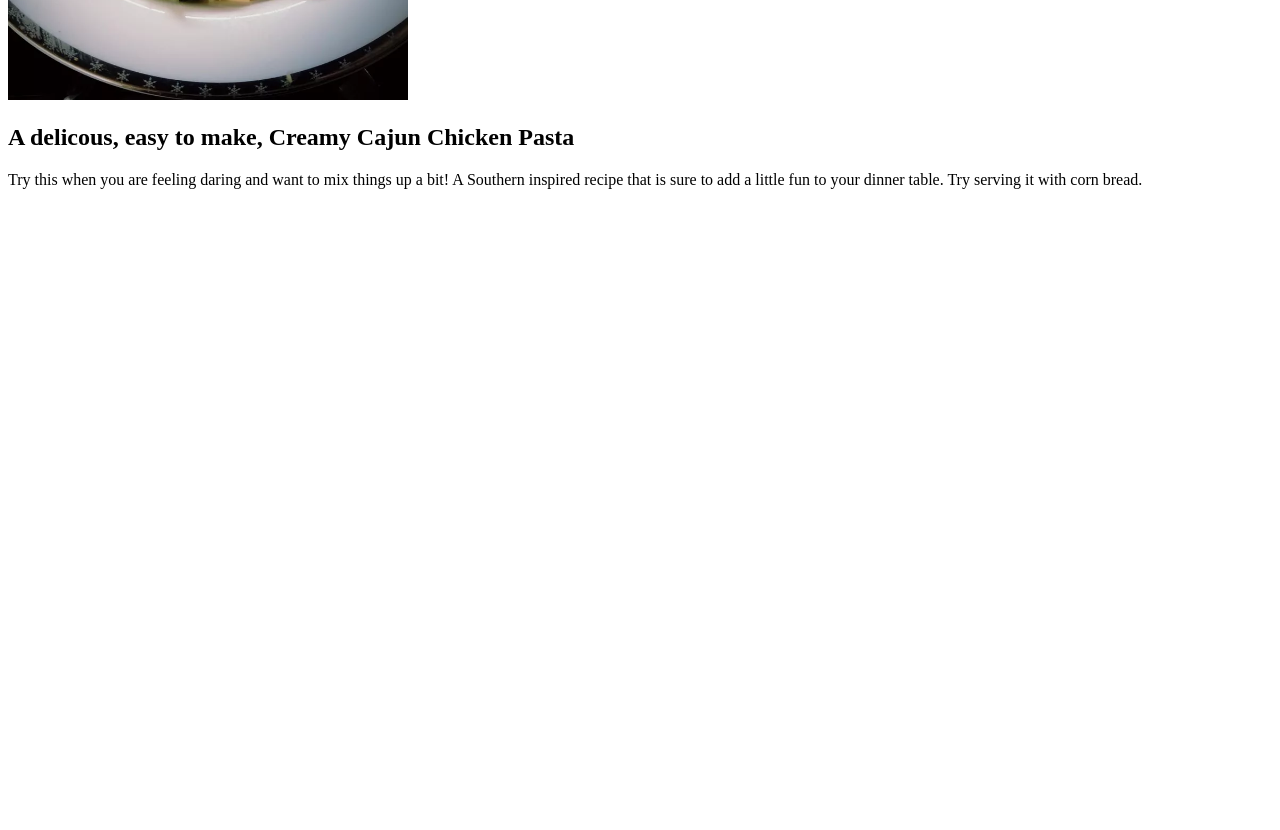
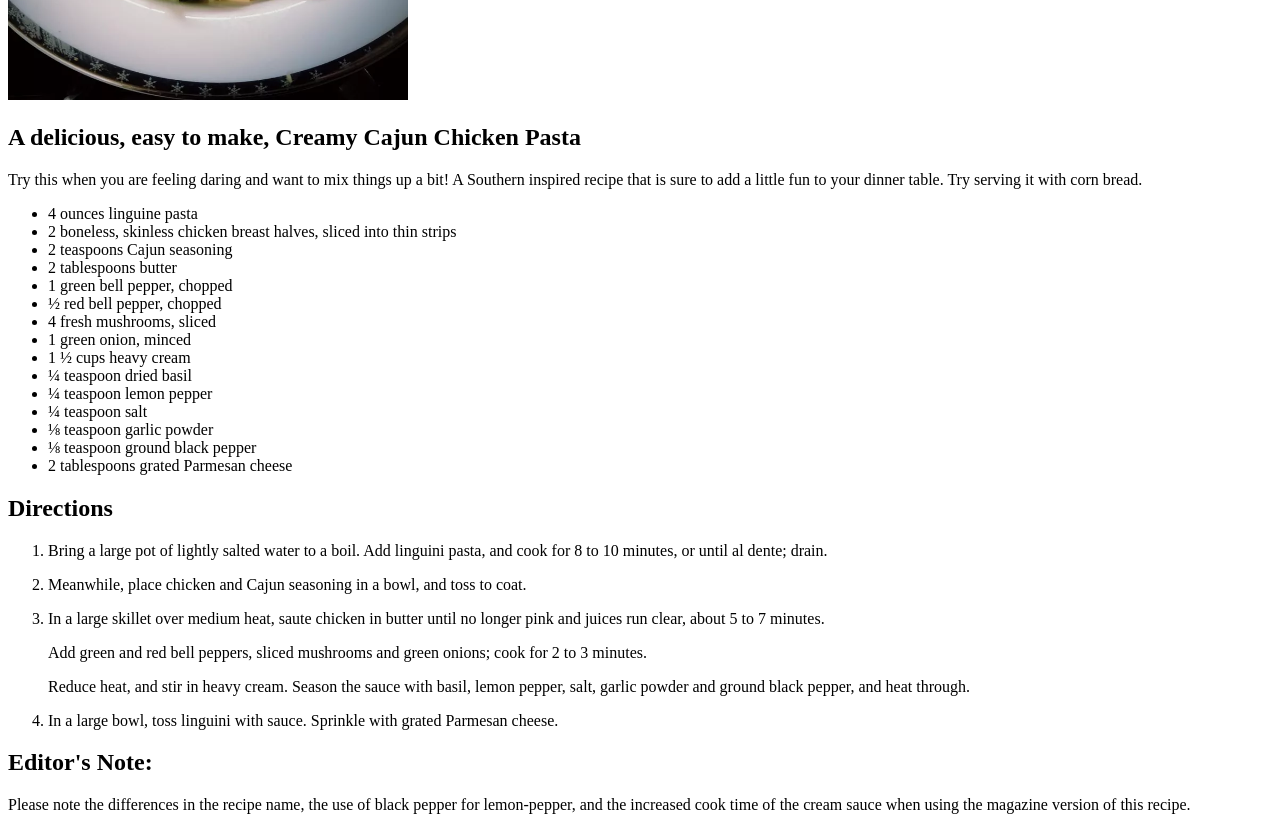
Before and after one commit to Jamesfindlater12/odin-recipes, a plain HTML site: page recipes/chicken-pasta.html in a window 1280 px wide. Shown: the part 380-1210 px from the top of the page. Before the commit the page ends 800 px from the top, so only its background shows below. Drawn offline with Linux system fonts and the light colour scheme.

Commit message:
Add finished chicken pasta recipe

```diff
--- a/recipes/chicken-pasta.html
+++ b/recipes/chicken-pasta.html
@@ -9,9 +9,42 @@
     <h1>Chicken Pasta</h1>
     <img src="../images/creamy-cajun-chicken-pasta-c7875a306c384d4185660e855601ddb2.webp" alt="Chicken Pasta" width="400">
 
-    <h2>A delicous, easy to make, Creamy Cajun Chicken Pasta</h2>
+    <h2>A delicious, easy to make, Creamy Cajun Chicken Pasta</h2>
 
     <p>Try this when you are feeling daring and want to mix things up a bit! A Southern inspired recipe that is sure to add a little fun to your dinner table. Try serving it with corn bread.</p>
 
+    <ul>
+        <li>4 ounces linguine pasta</li>
+        <li>2 boneless, skinless chicken breast halves, sliced into thin strips</li>
+        <li>2 teaspoons Cajun seasoning</li>
+        <li>2 tablespoons butter</li>
+        <li>1 green bell pepper, chopped</li>
+        <li>½ red bell pepper, chopped</li>
+        <li>4 fresh mushrooms, sliced</li>
+        <li>1 green onion, minced</li>
+        <li>1 ½ cups heavy cream</li>
+        <li>¼ teaspoon dried basil</li>
+        <li>¼ teaspoon lemon pepper</li>
+        <li>¼ teaspoon salt</li>
+        <li>⅛ teaspoon garlic powder</li>
+        <li>⅛ teaspoon ground black pepper</li>
+        <li>2 tablespoons grated Parmesan cheese</li>
+    </ul>
+
+    <h2>Directions</h2>
+
+    <ol>
+        <li><p>Bring a large pot of lightly salted water to a boil. Add linguini pasta, and cook for 8 to 10 minutes, or until al dente; drain.</p></li>
+        <li><p>Meanwhile, place chicken and Cajun seasoning in a bowl, and toss to coat.</p></li>
+        <li><p>In a large skillet over medium heat, saute chicken in butter until no longer pink and juices run clear, about 5 to 7 minutes.</p>
+            <p>Add green and red bell peppers, sliced mushrooms and green onions; cook for 2 to 3 minutes.</p>
+            <p>Reduce heat, and stir in heavy cream. Season the sauce with basil, lemon pepper, salt, garlic powder and ground black pepper, and heat through.</p></li>
+        <li><p>In a large bowl, toss linguini with sauce. Sprinkle with grated Parmesan cheese.</p></li>
+    </ol>
+
+    <h2>Editor's Note:</h2>
+    <p>Please note the differences in the recipe name, the use of black pepper for lemon-pepper, and the increased cook time of the cream sauce when using the magazine version of this recipe.</p>
+
+
 </body>
 </html>
```
